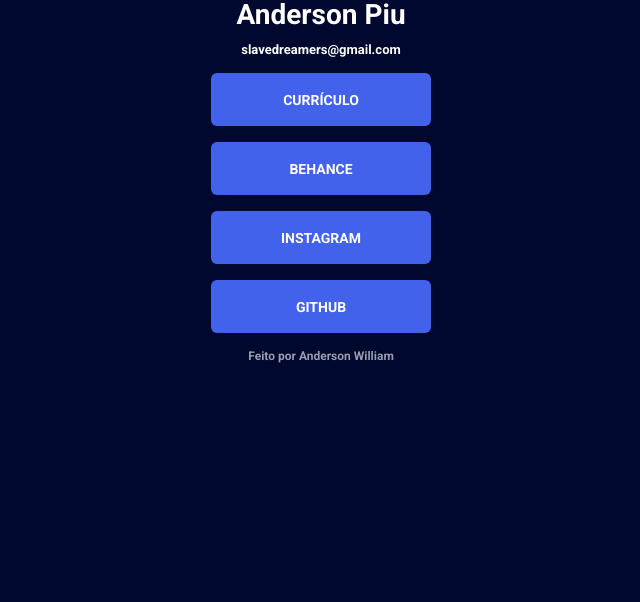
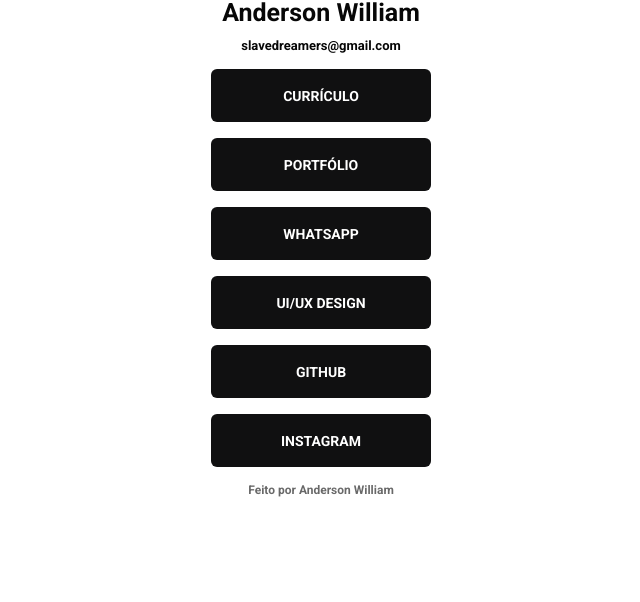
Before and after one commit to Andersoncigano/links, a plain HTML site: page index.html in a window 1280 px wide. Shown: the part 198-800 px from the top of the page, without its empty margins (319-959 px from the left). Drawn offline with Linux system fonts and the light colour scheme.

Commit message:
atualizado...

```diff
--- a/index.html
+++ b/index.html
@@ -21,31 +21,42 @@
 
    <img class= "avatar" src="https://github.com/Andersoncigano.png" alt= minha imagem/>
 
-  <h1> Anderson Piu</h1>
+  <h1> Anderson William</h1>
 
   <p>  slavedreamers@gmail.com </p>
 
 <ul>
 
-    <li>
+    <li class="curriculo">
       <a href="https://drive.google.com/file/d/1Iz5Jyg-plPu60QHn1I67K5LbI415GUoT/view?usp=sharing"
       target="_blank"> Currículo</a>
       </li>
 
       <li>
       <a href="https://www.behance.net/andersonnh"
-      target="_blank">Behance</a>
+      target="_blank">Portfólio</a>
+      </li>
+
+      <li>
+      <a href="https://api.whatsapp.com/send?phone=5551993171197&text=Anderson"
+      target="_blank"> whatsapp</a>
       </li>
 
      <li>
-      <a href="https://www.instagram.com/andersonnhrs/"
-      target="_blank"> Instagram</a>
+      <a href="https://www.figma.com/file/VJG2hWLNLYOi5bOlY54Xda/Egames?node-id=38%3A5162"
+      target="_blank"> UI/UX Design</a>
+      </li>
+
+     <li>
+      <a href="https://github.com/Andersoncigano"
+      target="_blank">Github</a>
       </li>
 
       <li>
-      <a href="https://github.com/Andersoncigano"
-      target="_blank">Github</a>
+      <a href="https://www.instagram.com/andersonnhrs/"
+      target="_blank">Instagram</a>
       </li>
+
         </ul>
 
            <footer> Feito por Anderson William </footer>
--- a/styles.css
+++ b/styles.css
@@ -6,15 +6,15 @@
 
 html {
 
---bg-color: #EDF2FF;
+--bg-color: #0d0d0e;
 --text-color: #00082f;
 }
 
 
 body.dark {
 
---bg-color:#00082f;
---text-color: #ffff
+--bg-color:#ffffff;
+--text-color: rgb(7, 7, 7);
 
 }
 
@@ -60,13 +60,13 @@
   width: 125px;
   height: 125px;
   padding: 3,7px;
-  border: #4262EB solid 4px;
+  border: #ffffff solid 4px;
 
 
 }
 h1 {
   text-align: center;
-  font-size: 28px;
+  font-size: 25px;
   margin-top: 7px;
   margin-bottom: 8px;
 
@@ -100,7 +100,7 @@
    display: flex;
    align-items: center;
    justify-content: center;
-   background: #4262EB;
+   background: #101011;
    color: white;
    text-transform: uppercase;
    font-size: 14px;
@@ -109,16 +109,13 @@
    margin-bottom: 16px;
    border-radius:6px;
    transition: background 400ms;
-
-
 }
 
 ul li a:hover {
 
-  background: #364FC7;
+background: #FC0A0A;
 
 }
-
 
 footer {
 
```
